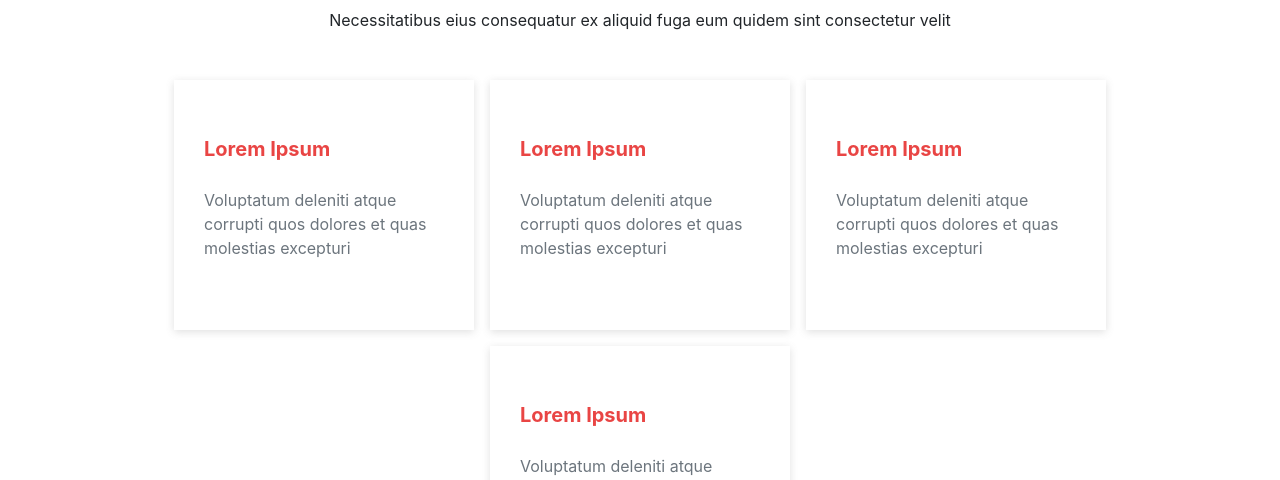
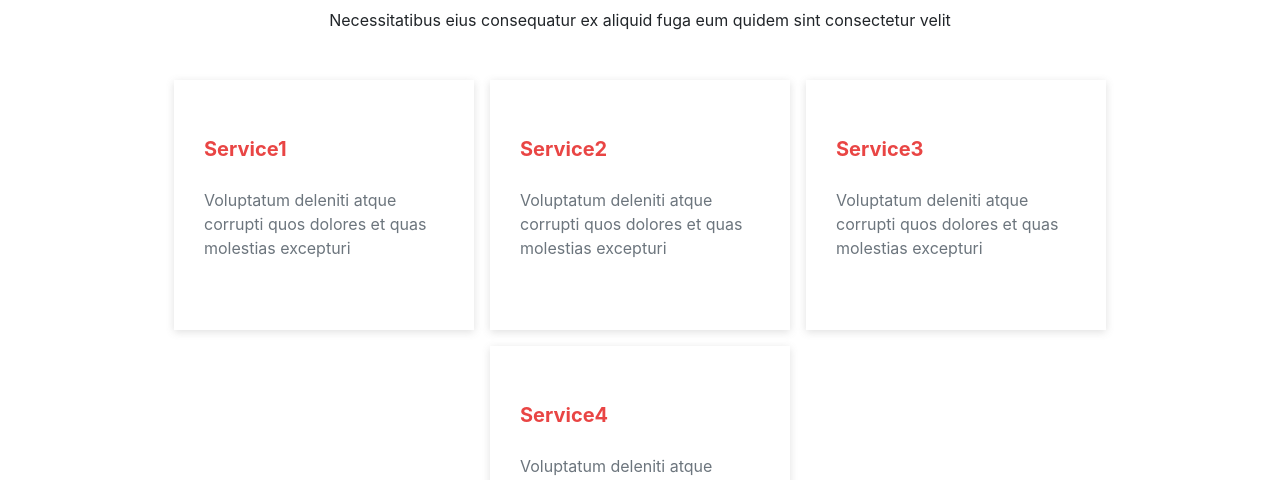
Before and after one commit to Georgeches/landing, a React (Create React App) app: page / in a window 1280 px wide. Shown: the part 940-1420 px from the top of the page. Built offline with nearby package versions, Linux system fonts and the light colour scheme.

Commit message:
update on ui

```diff
--- a/src/components/Services.js
+++ b/src/components/Services.js
@@ -9,22 +9,22 @@ export default function Services(){
 
             <div className="d-flex flex-wrap justify-content-center gap-3 mt-5">
                 <div className="service">
-                    <p className="service-header fw-bold">Lorem Ipsum</p>
+                    <p className="service-header fw-bold">Service1</p>
                     <p className="text-secondary">Voluptatum deleniti atque corrupti quos dolores et quas molestias excepturi</p>
                 </div>
 
                 <div className="service">
-                    <p className="service-header fw-bold">Lorem Ipsum</p>
+                    <p className="service-header fw-bold">Service2</p>
                     <p className="text-secondary">Voluptatum deleniti atque corrupti quos dolores et quas molestias excepturi</p>
                 </div>
 
                 <div className="service">
-                    <p className="service-header fw-bold">Lorem Ipsum</p>
+                    <p className="service-header fw-bold">Service3</p>
                     <p className="text-secondary">Voluptatum deleniti atque corrupti quos dolores et quas molestias excepturi</p>
                 </div>
 
                 <div className="service">
-                    <p className="service-header fw-bold">Lorem Ipsum</p>
+                    <p className="service-header fw-bold">Service4</p>
                     <p className="text-secondary">Voluptatum deleniti atque corrupti quos dolores et quas molestias excepturi</p>
                 </div>
             </div>
--- a/src/styling/sections.css
+++ b/src/styling/sections.css
@@ -1,6 +1,6 @@
 .blog{
     height: 400px;
-    width: 300px;
+    width: 330px;
     overflow: hidden;
     position: relative;
     box-shadow: rgba(99, 99, 99, 0.2) 0px 2px 8px 0px;
```
